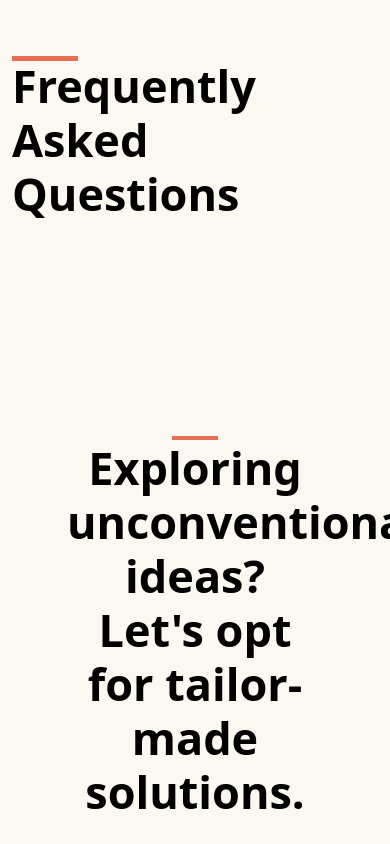
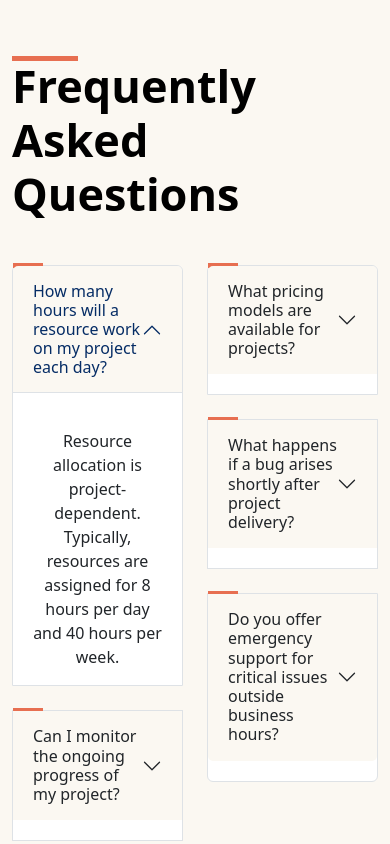
Before and after one commit to nikhil7476/nextuprad.us, a Next.js app: page /Mobile in a window 390 px wide. Shown: the part 11156-12000 px from the top of the page. Built offline with nearby package versions, Linux system fonts and the light colour scheme.

Commit message:
accordian on mobile

```diff
--- a/pages/Mobile.js
+++ b/pages/Mobile.js
@@ -1,4 +1,5 @@
 import Link from "next/link";
+import HomeAccordian from "@/components/HomeAccordian";
 const mobileapp = () => {
   return (
     <>
@@ -383,6 +384,9 @@ const mobileapp = () => {
           <div className="container">
             <h2>Frequently Asked Questions</h2>
           </div>
+          <section className="container pb-5  ">
+            <HomeAccordian />
+          </section>
         </div>
         <div className="sec-eight">
           <div className="container">
```
